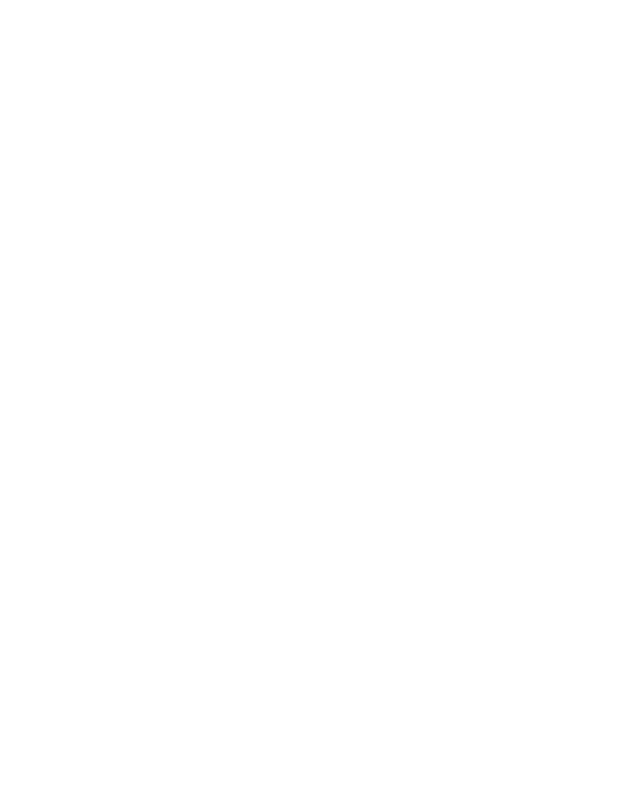
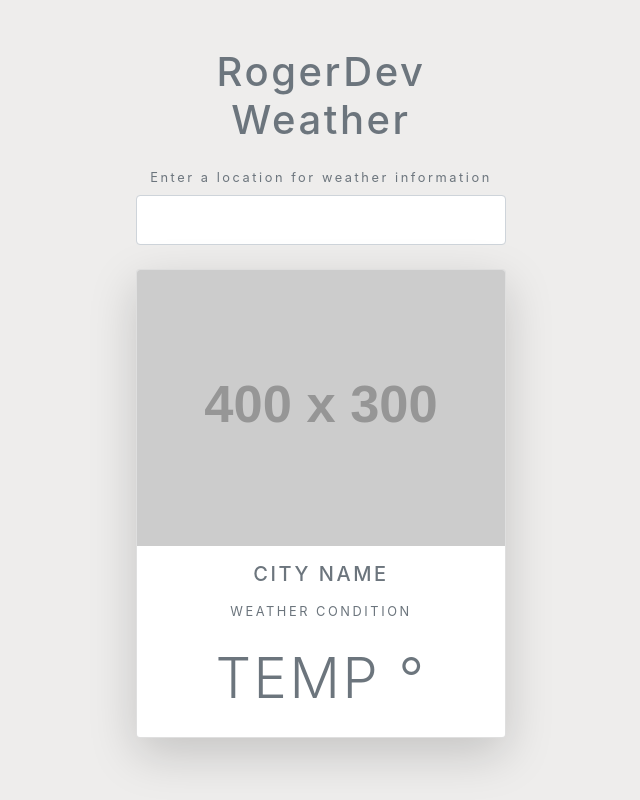
Before and after one commit to ggoleta/weather-app-VanillaJS, a plain HTML site: page index.html in a window 1280 px wide. Shown: the whole page, without its empty margins (319-959 px from the left). Drawn offline with nearby package versions, Linux system fonts and the light colour scheme; placeholder pictures from the web are drawn by us.

Commit message:
html and css template

```diff
--- a/index.html
+++ b/index.html
@@ -11,6 +11,29 @@
 </head>
 <body>
 
+    <div class="container my-5 mx-auto">
+        <h1 class="text-muted text-center my-4">RogerDev Weather</h1>
+
+        <form action="" class="change-location my-4 text-center text-muted">
+            <label for="city">Enter a location for weather information</label>
+            <input type="text" name="city" class="form-control p-4">
+        </form>
+
+        <div class="card shadow-lg rounded">
+            <img src="https://via.placeholder.com/400x300" class="time card-img-top">
+            <div class="icon bg-light mx-auto text-center">
+                <!--icon-->
+            </div>
+            <div class="text-muted text-uppercase text-center details">
+                <h5 class="my-3">City name</h5>
+                <div class="my-3">Weather condition</div>
+                <div class="display-4 my-4">
+                    <span>temp</span>
+                    <span>&deg;</span>
+                </div>
+            </div>
+        </div>
+    </div>
 
     <script src="scripts/forecast.js"></script>
     <script src="scripts/app.js"></script>
--- a/styles.css
+++ b/styles.css
@@ -0,0 +1,8 @@
+body {
+    background: #eeedec;
+    letter-spacing: 0.2em;
+    font-size: 0.8em;
+}
+.container {
+    max-width: 400px;
+}
```
